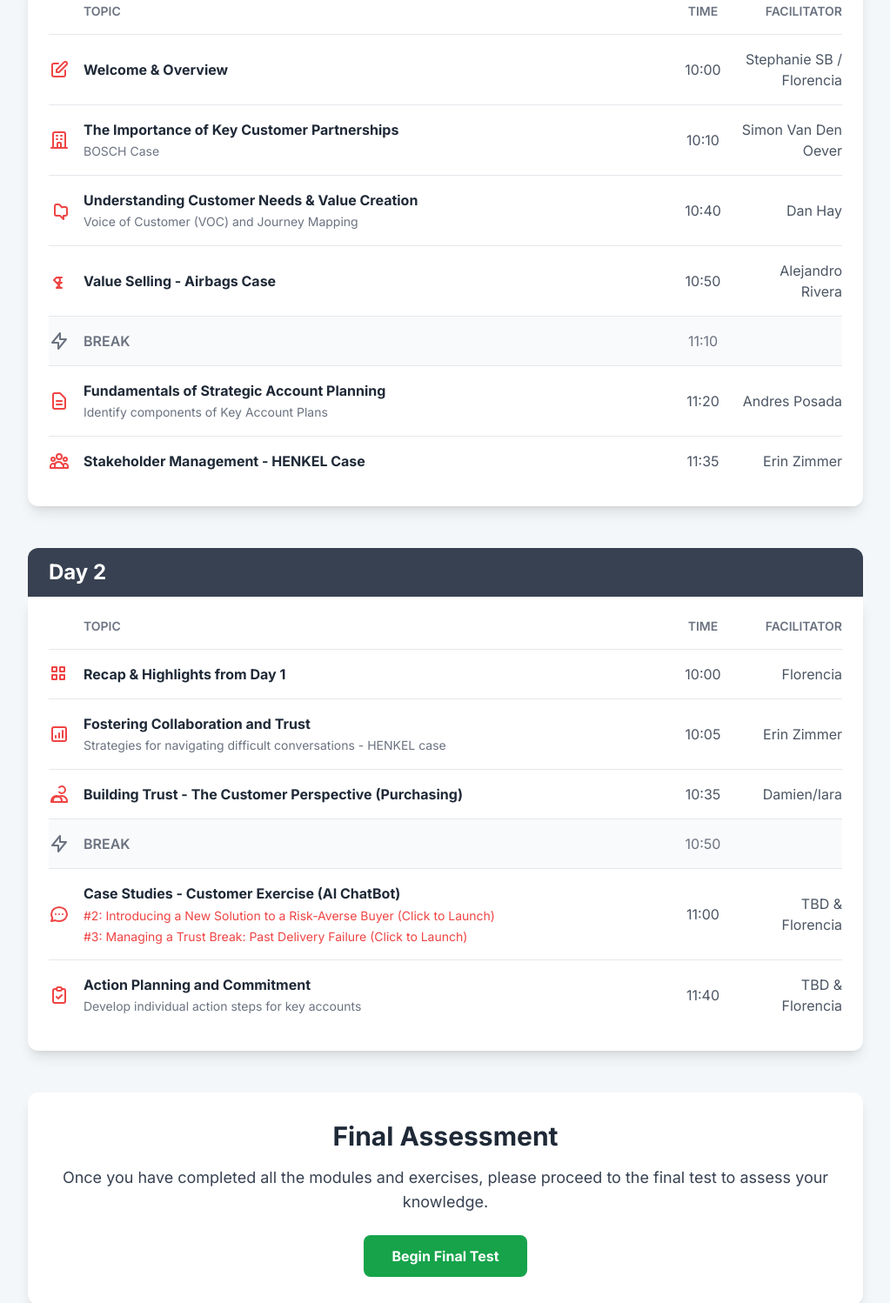
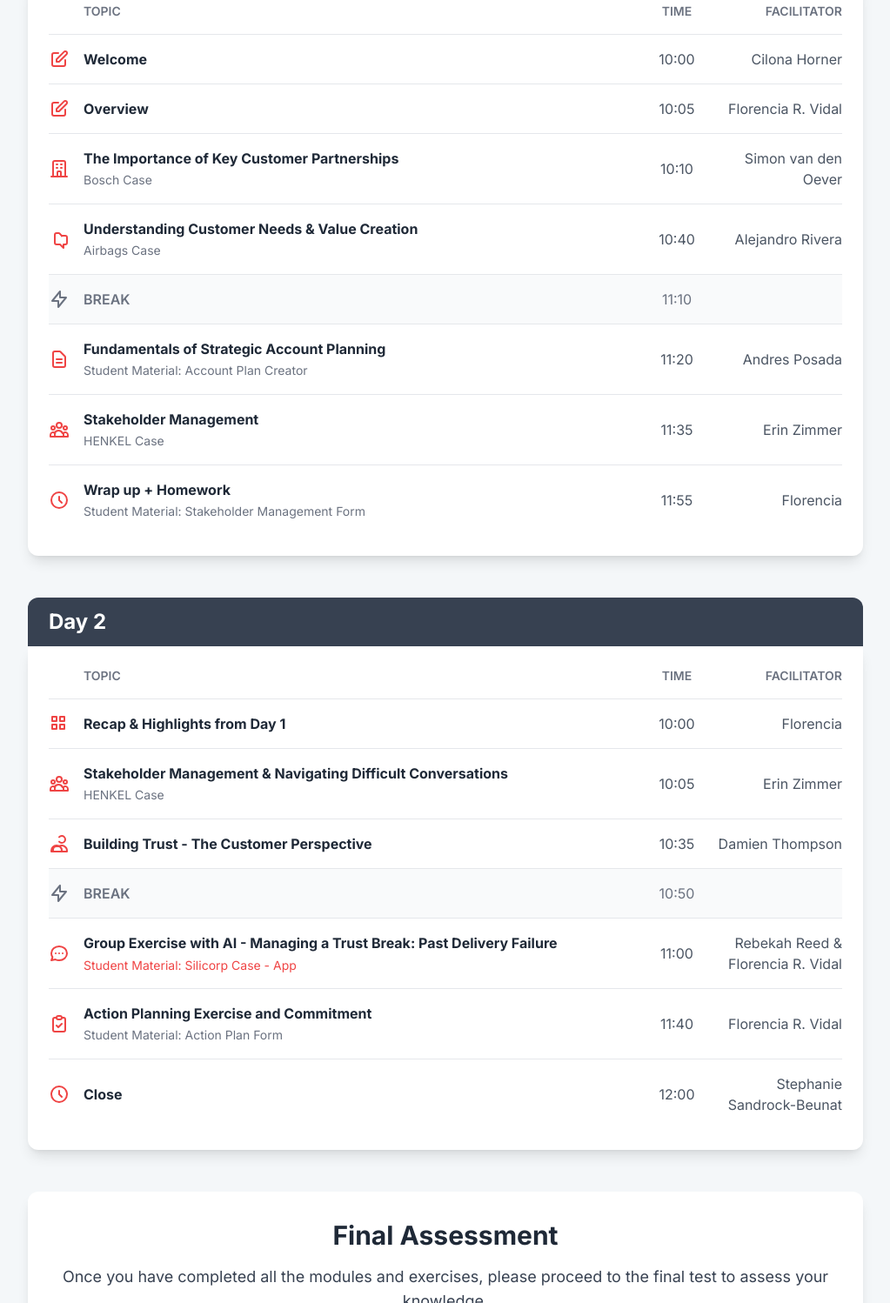
Before and after one commit to Florarv/LandingKAM, a plain HTML site: page index.html in a window 1280 px wide. Shown: the part 777-2275 px from the top of the page at 87% size, without its empty margins (128-1151 px from the left). Drawn offline with nearby package versions, Linux system fonts and the light colour scheme.

Commit message:
Update index.html

```diff
--- a/index.html
+++ b/index.html
@@ -16,7 +16,7 @@
             flex-shrink: 0;
         }
         .agenda-facilitator {
-            flex-basis: 120px;
+            flex-basis: 150px; /* Increased width for longer names */
             flex-shrink: 0;
         }
         .hero-bg {
@@ -52,7 +52,7 @@
         <section class="bg-white p-8 rounded-xl shadow-lg mb-10 relative z-20">
             <h2 class="text-3xl font-bold mb-4 text-brand-black">Welcome!</h2>
             <p class="text-lg text-gray-700 mb-6">Welcome to the Strategic Customer Workshop. Over the next two days, we will explore key strategies for building and maintaining high-value customer partnerships. This portal will be your central hub for the agenda, materials, and interactive exercises. Let's get started!</p>
-            <a href="#" class="inline-block bg-brand-red text-white font-bold py-3 px-6 rounded-lg hover:bg-red-700 transition duration-300">
+            <a href="https://myoffice.bsnconnect.com/:f:/g/personal/u781886_dow_com/EuVMgbiBUz9LtFaxRc3CoPABMKh1ipgaH-flqhWGUbLkMw?e=04pJds" class="inline-block bg-brand-red text-white font-bold py-3 px-6 rounded-lg hover:bg-red-700 transition duration-300" target="_blank" rel="noopener noreferrer">
                 Download Training Material
             </a>
         </section>
@@ -76,32 +76,32 @@
                         <div class="w-10 text-brand-red hidden md:block">
                             <svg xmlns="http://www.w3.org/2000/svg" class="h-6 w-6" fill="none" viewBox="0 0 24 24" stroke="currentColor"><path stroke-linecap="round" stroke-linejoin="round" stroke-width="2" d="M11 5H6a2 2 0 00-2 2v11a2 2 0 002 2h11a2 2 0 002-2v-5m-1.414-9.414a2 2 0 112.828 2.828L11.828 15H9v-2.828l8.586-8.586z" /></svg>
                         </div>
-                        <div class="flex-grow mb-2 md:mb-0"><strong>Welcome & Overview</strong></div>
+                        <div class="flex-grow mb-2 md:mb-0"><strong>Welcome</strong></div>
                         <div class="agenda-time text-left md:text-center text-gray-600">10:00</div>
-                        <div class="agenda-facilitator text-left md:text-right text-gray-600">Stephanie SB / Florencia</div>
+                        <div class="agenda-facilitator text-left md:text-right text-gray-600">Cilona Horner</div>
+                    </div>
+                    <div class="flex items-center flex-col md:flex-row py-4">
+                        <div class="w-10 text-brand-red hidden md:block">
+                            <svg xmlns="http://www.w3.org/2000/svg" class="h-6 w-6" fill="none" viewBox="0 0 24 24" stroke="currentColor"><path stroke-linecap="round" stroke-linejoin="round" stroke-width="2" d="M11 5H6a2 2 0 00-2 2v11a2 2 0 002 2h11a2 2 0 002-2v-5m-1.414-9.414a2 2 0 112.828 2.828L11.828 15H9v-2.828l8.586-8.586z" /></svg>
+                        </div>
+                        <div class="flex-grow mb-2 md:mb-0"><strong>Overview</strong></div>
+                        <div class="agenda-time text-left md:text-center text-gray-600">10:05</div>
+                        <div class="agenda-facilitator text-left md:text-right text-gray-600">Florencia R. Vidal</div>
                     </div>
                     <div class="flex items-center flex-col md:flex-row py-4">
                          <div class="w-10 text-brand-red hidden md:block">
                             <svg xmlns="http://www.w3.org/2000/svg" class="h-6 w-6" fill="none" viewBox="0 0 24 24" stroke="currentColor"><path stroke-linecap="round" stroke-linejoin="round" stroke-width="2" d="M19 21V5a2 2 0 00-2-2H7a2 2 0 00-2 2v16m14 0h2m-2 0h-5m-9 0H3m2 0h5M9 7h1m-1 4h1m4-4h1m-1 4h1m-5 10v-5a1 1 0 011-1h2a1 1 0 011 1v5m-4 0h4" /></svg>
                         </div>
-                        <div class="flex-grow mb-2 md:mb-0"><strong>The Importance of Key Customer Partnerships</strong><br><span class="text-sm text-gray-500">BOSCH Case</span></div>
+                        <div class="flex-grow mb-2 md:mb-0"><strong>The Importance of Key Customer Partnerships</strong><br><span class="text-sm text-gray-500">Bosch Case</span></div>
                         <div class="agenda-time text-left md:text-center text-gray-600">10:10</div>
-                        <div class="agenda-facilitator text-left md:text-right text-gray-600">Simon Van Den Oever</div>
+                        <div class="agenda-facilitator text-left md:text-right text-gray-600">Simon van den Oever</div>
                     </div>
                      <div class="flex items-center flex-col md:flex-row py-4">
                          <div class="w-10 text-brand-red hidden md:block">
                              <svg xmlns="http://www.w3.org/2000/svg" class="h-6 w-6" fill="none" viewBox="0 0 24 24" stroke="currentColor"><path stroke-linecap="round" stroke-linejoin="round" stroke-width="2" d="M17 8h2a2 2 0 012 2v6a2 2 0 01-2 2h-2v4l-4-4H9a2 2 0 01-2-2V7a2 2 0 012-2h2.586a1 1 0 01.707.293l2.414 2.414a1 1 0 01.293.707V8z" /></svg>
                         </div>
-                        <div class="flex-grow mb-2 md:mb-0"><strong>Understanding Customer Needs & Value Creation</strong><br><span class="text-sm text-gray-500">Voice of Customer (VOC) and Journey Mapping</span></div>
+                        <div class="flex-grow mb-2 md:mb-0"><strong>Understanding Customer Needs & Value Creation</strong><br><span class="text-sm text-gray-500">Airbags Case</span></div>
                         <div class="agenda-time text-left md:text-center text-gray-600">10:40</div>
-                        <div class="agenda-facilitator text-left md:text-right text-gray-600">Dan Hay</div>
-                    </div>
-                    <div class="flex items-center flex-col md:flex-row py-4">
-                         <div class="w-10 text-brand-red hidden md:block">
-                             <svg xmlns="http://www.w3.org/2000/svg" class="h-6 w-6" fill="none" viewBox="0 0 24 24" stroke="currentColor"><path stroke-linecap="round" stroke-linejoin="round" stroke-width="2" d="M9 8h6m-5 0a3 3 0 110 6H9l3 3l-3 3h6a3 3 0 110-6H9l-3-3l3-3z" /></svg>
-                        </div>
-                        <div class="flex-grow mb-2 md:mb-0"><strong>Value Selling - Airbags Case</strong></div>
-                        <div class="agenda-time text-left md:text-center text-gray-600">10:50</div>
                         <div class="agenda-facilitator text-left md:text-right text-gray-600">Alejandro Rivera</div>
                     </div>
                     <div class="flex items-center flex-col md:flex-row py-4 bg-gray-50">
@@ -116,7 +116,7 @@
                          <div class="w-10 text-brand-red hidden md:block">
                             <svg xmlns="http://www.w3.org/2000/svg" class="h-6 w-6" fill="none" viewBox="0 0 24 24" stroke="currentColor"><path stroke-linecap="round" stroke-linejoin="round" stroke-width="2" d="M9 12h6m-6 4h6m2 5H7a2 2 0 01-2-2V5a2 2 0 012-2h5.586a1 1 0 01.707.293l5.414 5.414a1 1 0 01.293.707V19a2 2 0 01-2 2z" /></svg>
                         </div>
-                        <div class="flex-grow mb-2 md:mb-0"><strong>Fundamentals of Strategic Account Planning</strong><br><span class="text-sm text-gray-500">Identify components of Key Account Plans</span></div>
+                        <div class="flex-grow mb-2 md:mb-0"><strong>Fundamentals of Strategic Account Planning</strong><br><span class="text-sm text-gray-500">Student Material: Account Plan Creator</span></div>
                         <div class="agenda-time text-left md:text-center text-gray-600">11:20</div>
                         <div class="agenda-facilitator text-left md:text-right text-gray-600">Andres Posada</div>
                     </div>
@@ -124,9 +124,17 @@
                          <div class="w-10 text-brand-red hidden md:block">
                             <svg xmlns="http://www.w3.org/2000/svg" class="h-6 w-6" fill="none" viewBox="0 0 24 24" stroke="currentColor"><path stroke-linecap="round" stroke-linejoin="round" stroke-width="2" d="M17 20h5v-2a3 3 0 00-5.356-1.857M17 20H7m10 0v-2c0-.656-.126-1.283-.356-1.857M7 20H2v-2a3 3 0 015.356-1.857M7 20v-2c0-.656.126-1.283-.356-1.857m0 0a5.002 5.002 0 019.288 0M15 7a3 3 0 11-6 0 3 3 0 016 0zm6 3a2 2 0 11-4 0 2 2 0 014 0zM7 10a2 2 0 11-4 0 2 2 0 014 0z" /></svg>
                         </div>
-                        <div class="flex-grow mb-2 md:mb-0"><strong>Stakeholder Management - HENKEL Case</strong></div>
+                        <div class="flex-grow mb-2 md:mb-0"><strong>Stakeholder Management</strong><br><span class="text-sm text-gray-500">HENKEL Case</span></div>
                         <div class="agenda-time text-left md:text-center text-gray-600">11:35</div>
                         <div class="agenda-facilitator text-left md:text-right text-gray-600">Erin Zimmer</div>
+                    </div>
+                     <div class="flex items-center flex-col md:flex-row py-4">
+                         <div class="w-10 text-brand-red hidden md:block">
+                            <svg xmlns="http://www.w3.org/2000/svg" class="h-6 w-6" fill="none" viewBox="0 0 24 24" stroke="currentColor"><path stroke-linecap="round" stroke-linejoin="round" stroke-width="2" d="M12 8v4l3 3m6-3a9 9 0 11-18 0 9 9 0 0118 0z" /></svg>
+                        </div>
+                        <div class="flex-grow mb-2 md:mb-0"><strong>Wrap up + Homework</strong><br><span class="text-sm text-gray-500">Student Material: Stakeholder Management Form</span></div>
+                        <div class="agenda-time text-left md:text-center text-gray-600">11:55</div>
+                        <div class="agenda-facilitator text-left md:text-right text-gray-600">Florencia</div>
                     </div>
                 </div>
             </div>
@@ -150,9 +158,9 @@
                     </div>
                     <div class="flex items-center flex-col md:flex-row py-4">
                         <div class="w-10 text-brand-red hidden md:block">
-                            <svg xmlns="http://www.w3.org/2000/svg" class="h-6 w-6" fill="none" viewBox="0 0 24 24" stroke="currentColor"><path stroke-linecap="round" stroke-linejoin="round" stroke-width="2" d="M16 8v8m-4-5v5m-4-2v2m-2 4h12a2 2 0 002-2V6a2 2 0 00-2-2H6a2 2 0 00-2 2v12a2 2 0 002 2z" /></svg>
+                            <svg xmlns="http://www.w3.org/2000/svg" class="h-6 w-6" fill="none" viewBox="0 0 24 24" stroke="currentColor"><path stroke-linecap="round" stroke-linejoin="round" stroke-width="2" d="M17 20h5v-2a3 3 0 00-5.356-1.857M17 20H7m10 0v-2c0-.656-.126-1.283-.356-1.857M7 20H2v-2a3 3 0 015.356-1.857M7 20v-2c0-.656.126-1.283-.356-1.857m0 0a5.002 5.002 0 019.288 0M15 7a3 3 0 11-6 0 3 3 0 016 0zm6 3a2 2 0 11-4 0 2 2 0 014 0zM7 10a2 2 0 11-4 0 2 2 0 014 0z" /></svg>
                         </div>
-                        <div class="flex-grow mb-2 md:mb-0"><strong>Fostering Collaboration and Trust</strong><br><span class="text-sm text-gray-500">Strategies for navigating difficult conversations - HENKEL case</span></div>
+                        <div class="flex-grow mb-2 md:mb-0"><strong>Stakeholder Management & Navigating Difficult Conversations</strong><br><span class="text-sm text-gray-500">HENKEL Case</span></div>
                         <div class="agenda-time text-left md:text-center text-gray-600">10:05</div>
                         <div class="agenda-facilitator text-left md:text-right text-gray-600">Erin Zimmer</div>
                     </div>
@@ -160,9 +168,9 @@
                         <div class="w-10 text-brand-red hidden md:block">
                              <svg xmlns="http://www.w3.org/2000/svg" class="h-6 w-6" fill="none" viewBox="0 0 24 24" stroke="currentColor"><path stroke-linecap="round" stroke-linejoin="round" stroke-width="2" d="M12 4.354a4 4 0 110 5.292M15 21H3v-1a6 6 0 0112 0v1zm0 0h6v-1a6 6 0 00-9-5.197M15 21v-2a4 4 0 00-4-4H9a4 4 0 00-4 4v2" /></svg>
                         </div>
-                        <div class="flex-grow mb-2 md:mb-0"><strong>Building Trust - The Customer Perspective (Purchasing)</strong></div>
+                        <div class="flex-grow mb-2 md:mb-0"><strong>Building Trust - The Customer Perspective</strong></div>
                         <div class="agenda-time text-left md:text-center text-gray-600">10:35</div>
-                        <div class="agenda-facilitator text-left md:text-right text-gray-600">Damien/Iara</div>
+                        <div class="agenda-facilitator text-left md:text-right text-gray-600">Damien Thompson</div>
                     </div>
                     <div class="flex items-center flex-col md:flex-row py-4 bg-gray-50">
                         <div class="w-10 text-gray-500 hidden md:block">
@@ -176,20 +184,25 @@
                         <div class="w-10 text-brand-red hidden md:block">
                             <svg xmlns="http://www.w3.org/2000/svg" class="h-6 w-6" fill="none" viewBox="0 0 24 24" stroke="currentColor"><path stroke-linecap="round" stroke-linejoin="round" stroke-width="2" d="M8 12h.01M12 12h.01M16 12h.01M21 12c0 4.418-4.03 8-9 8a9.863 9.863 0 01-4.255-.949L3 20l1.395-3.72C3.512 15.042 3 13.574 3 12c0-4.418 4.03-8 9-8s9 3.582 9 8z" /></svg>
                         </div>
-                        <div class="flex-grow mb-2 md:mb-0"><strong>Case Studies - Customer Exercise (AI ChatBot)</strong><br>
-                            <a href="simulation.html" class="text-brand-red hover:underline text-sm block mt-1">#2: Introducing a New Solution to a Risk-Averse Buyer (Click to Launch)</a>
-                            <a href="simulation.html" class="text-brand-red hover:underline text-sm block mt-1">#3: Managing a Trust Break: Past Delivery Failure (Click to Launch)</a>
-                        </div>
+                        <div class="flex-grow mb-2 md:mb-0"><strong>Group Exercise with AI - Managing a Trust Break: Past Delivery Failure</strong><br><a href="https://6895568f70cbab00081cf761--celadon-mandazi-503c89.netlify.app/" target="_blank" rel="noopener noreferrer" class="text-brand-red hover:underline text-sm block mt-1">Student Material: Silicorp Case - App</a></div>
                         <div class="agenda-time text-left md:text-center text-gray-600">11:00</div>
-                        <div class="agenda-facilitator text-left md:text-right text-gray-600">TBD & Florencia</div>
+                        <div class="agenda-facilitator text-left md:text-right text-gray-600">Rebekah Reed & Florencia R. Vidal</div>
                     </div>
                      <div class="flex items-center flex-col md:flex-row py-4">
                          <div class="w-10 text-brand-red hidden md:block">
                             <svg xmlns="http://www.w3.org/2000/svg" class="h-6 w-6" fill="none" viewBox="0 0 24 24" stroke="currentColor"><path stroke-linecap="round" stroke-linejoin="round" stroke-width="2" d="M9 5H7a2 2 0 00-2 2v12a2 2 0 002 2h10a2 2 0 002-2V7a2 2 0 00-2-2h-2M9 5a2 2 0 002 2h2a2 2 0 002-2M9 5a2 2 0 012-2h2a2 2 0 012 2m-6 9l2 2 4-4" /></svg>
                         </div>
-                        <div class="flex-grow mb-2 md:mb-0"><strong>Action Planning and Commitment</strong><br><span class="text-sm text-gray-500">Develop individual action steps for key accounts</span></div>
+                        <div class="flex-grow mb-2 md:mb-0"><strong>Action Planning Exercise and Commitment</strong><br><span class="text-sm text-gray-500">Student Material: Action Plan Form</span></div>
                         <div class="agenda-time text-left md:text-center text-gray-600">11:40</div>
-                        <div class="agenda-facilitator text-left md:text-right text-gray-600">TBD & Florencia</div>
+                        <div class="agenda-facilitator text-left md:text-right text-gray-600">Florencia R. Vidal</div>
+                    </div>
+                    <div class="flex items-center flex-col md:flex-row py-4">
+                         <div class="w-10 text-brand-red hidden md:block">
+                            <svg xmlns="http://www.w3.org/2000/svg" class="h-6 w-6" fill="none" viewBox="0 0 24 24" stroke="currentColor"><path stroke-linecap="round" stroke-linejoin="round" stroke-width="2" d="M12 8v4l3 3m6-3a9 9 0 11-18 0 9 9 0 0118 0z" /></svg>
+                        </div>
+                        <div class="flex-grow mb-2 md:mb-0"><strong>Close</strong></div>
+                        <div class="agenda-time text-left md:text-center text-gray-600">12:00</div>
+                        <div class="agenda-facilitator text-left md:text-right text-gray-600">Stephanie Sandrock-Beunat</div>
                     </div>
                 </div>
             </div>
```
